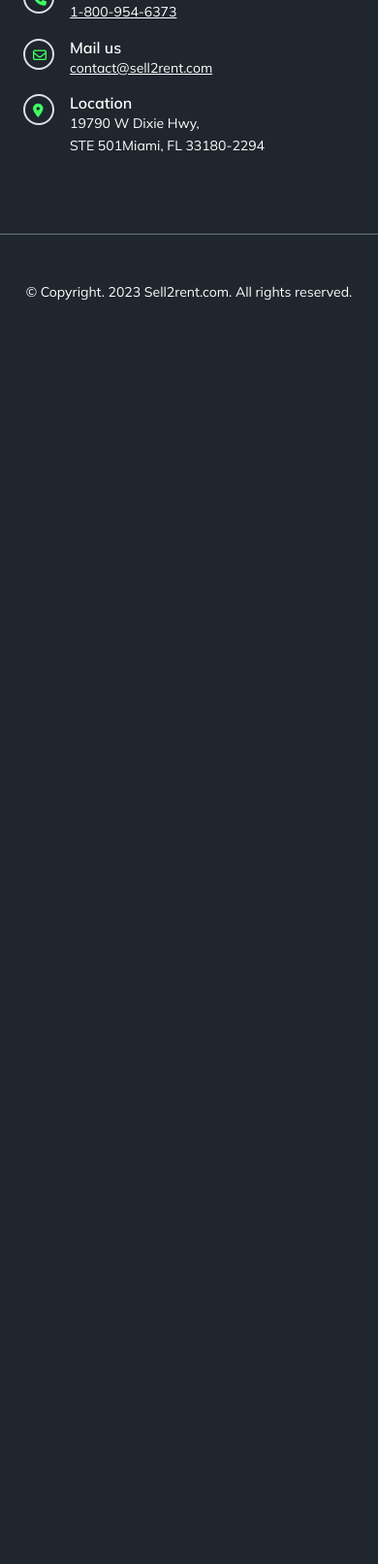
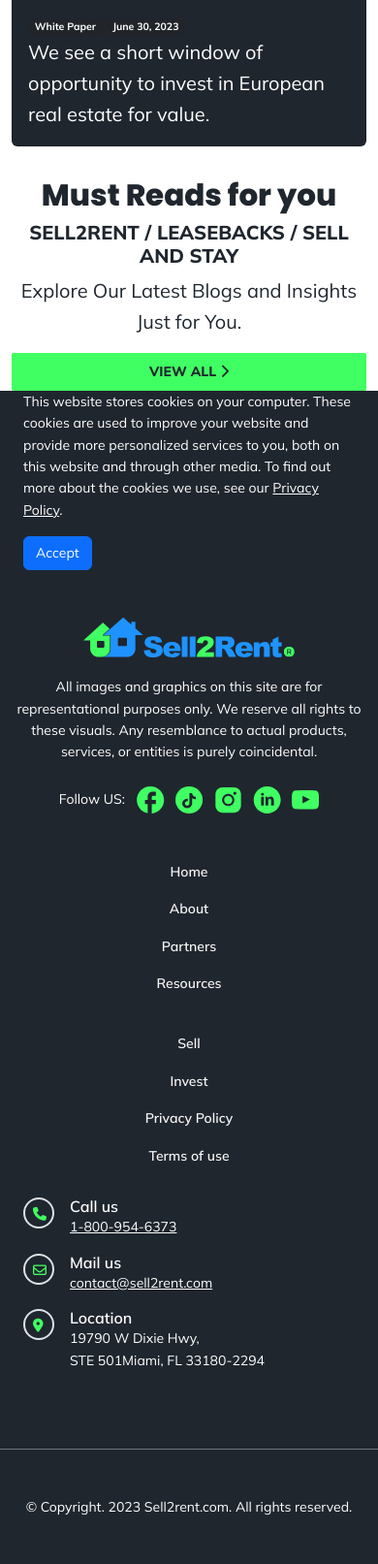
Before and after one commit to rafaelCastilloUX/websitev4S2R, a PHP site: page /resources.php in a window 390 px wide. Shown: the part 2477-4090 px from the top of the page at 97% size. Before the commit the page ends 2787 px from the top, so only its background shows below. Run offline with PHP 8.4, Linux system fonts and the light colour scheme; some libraries are stand-ins or nearby versions.

Commit message:
Update resources.php

```diff
--- a/resources.php
+++ b/resources.php
@@ -74,6 +74,65 @@
             </div>
           </div><!--/container-->
         </section><!--/reels-->
+        <section>
+          <div class="container my-5">
+            <div class="row">
+              <div class="col">
+                <form class="d-flex g-3">
+                  <input class="form-control ms-2" type="search" placeholder="Search" aria-label="Search">
+                  <button class="btn btn-verde me-2" type="submit">GO</button>
+                </form>
+              </div>
+            </div>
+          </div><!--/container-->
+          <div class="container">
+            <div class="row row-cols-1 row-cols-md-2">
+              <div class="col">
+                <div class="card text-white bg-navy mb-3">
+                  <img src="img/s-partners_uniqueproportion.png" class="card-img-top" alt="Photos">
+                  <div class="card-body p-md-5">
+                    <div class="d-inline">
+                      <span class="badge text-bg-dark">White Paper</span>
+                      <span class="badge text-bg-dark">June 30, 2023</span>
+                    </div><!--/inline-->
+                      <p class="card-text fs-5">We see a short window of opportunity to invest in European real estate for value.</p>
+                  </div><!--/card-body-->
+                </div><!--/card-->
+              </div><!--/col-->
+              <div class="col">
+                <div class="card text-white bg-navy mb-3">
+                  <img src="img/s-partners_uniqueproportion.png" class="card-img-top" alt="Photos">
+                  <div class="card-body p-md-5">
+                    <div class="d-inline">
+                      <span class="badge text-bg-dark">White Paper</span>
+                      <span class="badge text-bg-dark">June 30, 2023</span>
+                    </div><!--/inline-->
+                      <p class="card-text fs-5">We see a short window of opportunity to invest in European real estate for value.</p>
+                  </div><!--/card-body-->
+                </div><!--/card-->
+              </div><!--/col-->
+            </div><!--/row-->
+          </div><!--/container-->
+        </section><!--/-->
+        <section class="mt-3">
+          <div class="container">
+            <div class="row row-cols-1 row-cols-md-2 d-flex justify-content-between align-items-center">
+              <div class="col col-md-8 col-lg-10 text-center text-md-start">
+                <h2 class="fw-bold display-5">Must Reads for you</h2>
+                <h5 class="fw-bold fs-5">SELL2RENT / LEASEBACKS / SELL AND STAY</h5>
+                <p class="fs-5">Explore Our Latest Blogs and Insights Just for You.</p>
+              </div><!--/col-->
+              <div class="col col-md-4 col-lg-2">
+                <a href="#" class="btn btn-verde fw-bold btn-lg w-100">VIEW ALL <i class="fas fa-chevron-right" aria-hidden="true"></i></a>
+              </div><!--/.col-->
+            </div><!--/.row-->
+            <div class="row">
+              <div class="col">
+
+              </div><!--/.col-->
+            </div><!--/.row-->
+          </div><!--/.container-->
+        </section><!--/must read-->
 </main>
 <!--|-->
 <?php include('templates/footer.php'); ?>
```
